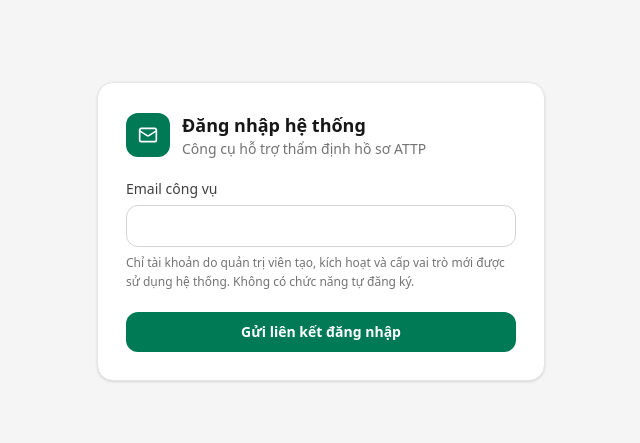
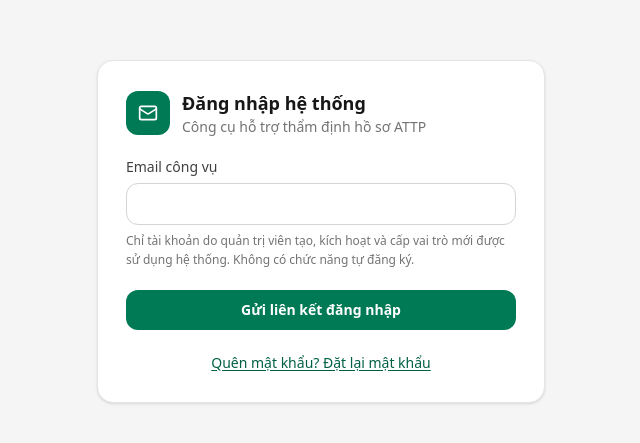
Before and after one commit to congviecqlcl-dotcom/phan-mem-tham-dinh-van-ban, a React (Vite) app: page / in a window 1280 px wide. Shown: the part 169-612 px from the top of the page, without its empty margins (319-959 px from the left). Built offline with nearby package versions, Linux system fonts and the light colour scheme; no server answers.

Commit message:
Add password recovery flow to login screen

```diff
--- a/src/components/LoginScreen.tsx
+++ b/src/components/LoginScreen.tsx
@@ -3,6 +3,7 @@ import { Mail, LoaderCircle } from "lucide-react";
 import {
   resolveAuthCallback,
   requestEmailMagicLink,
+  requestPasswordReset,
   updatePasswordWithRecoveryToken,
   validateCurrentSession,
 } from "../utils/auth";
@@ -17,6 +18,7 @@ export const LoginScreen: React.FC<Props> = ({ onSignedIn }) => {
   const [error, setError] = useState("");
   const [notice, setNotice] = useState("");
   const [recoveryToken, setRecoveryToken] = useState<string | null>(null);
+  const [requestMode, setRequestMode] = useState<"login" | "recovery">("login");
   const [resolvingCallback, setResolvingCallback] = useState(() => {
     const query = new URLSearchParams(window.location.search);
     const hash = new URLSearchParams(window.location.hash.replace(/^#/, ""));
@@ -70,6 +72,9 @@ export const LoginScreen: React.FC<Props> = ({ onSignedIn }) => {
         setPassword("");
         setConfirmPassword("");
         setNotice("Đã cập nhật mật khẩu. Đăng nhập thông thường vẫn thực hiện bằng liên kết gửi qua email.");
+      } else if (requestMode === "recovery") {
+        await requestPasswordReset(email.trim());
+        setNotice("Nếu email thuộc tài khoản đã được quản trị viên cấp, liên kết đặt lại mật khẩu sẽ được gửi đến hộp thư. Hãy mở liên kết bằng chính trình duyệt này và kiểm tra cả thư rác.");
       } else {
         await requestEmailMagicLink(email.trim());
         setNotice("Nếu email thuộc tài khoản đã được quản trị viên cấp, liên kết đăng nhập sẽ được gửi đến hộp thư. Hãy kiểm tra cả thư rác.");
@@ -153,7 +158,18 @@ export const LoginScreen: React.FC<Props> = ({ onSignedIn }) => {
             className="flex w-full items-center justify-center gap-2 rounded-xl bg-emerald-700 px-4 py-2.5 text-sm font-semibold text-white hover:bg-emerald-800 disabled:opacity-60"
           >
             {busy && <LoaderCircle className="h-4 w-4 animate-spin" />}
-            {busy ? "Đang xử lý..." : recoveryToken ? "Cập nhật mật khẩu" : "Gửi liên kết đăng nhập"}
+            {busy ? "Đang xử lý..." : recoveryToken ? "Cập nhật mật khẩu" : requestMode === "recovery" ? "Gửi liên kết đặt lại mật khẩu" : "Gửi liên kết đăng nhập"}
+          </button>
+        )}
+
+        {!resolvingCallback && !recoveryToken && (
+          <button
+            type="button"
+            disabled={busy}
+            onClick={() => { setRequestMode((mode) => mode === "login" ? "recovery" : "login"); setError(""); setNotice(""); }}
+            className="w-full text-sm font-medium text-emerald-800 underline underline-offset-2 disabled:opacity-60"
+          >
+            {requestMode === "recovery" ? "Quay lại đăng nhập bằng liên kết email" : "Quên mật khẩu? Đặt lại mật khẩu"}
           </button>
         )}
       </form>
```
